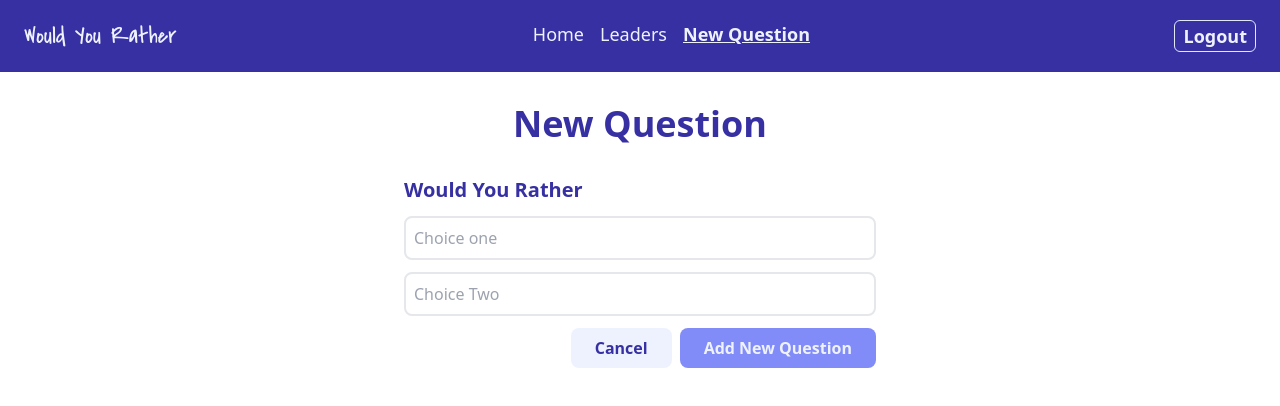
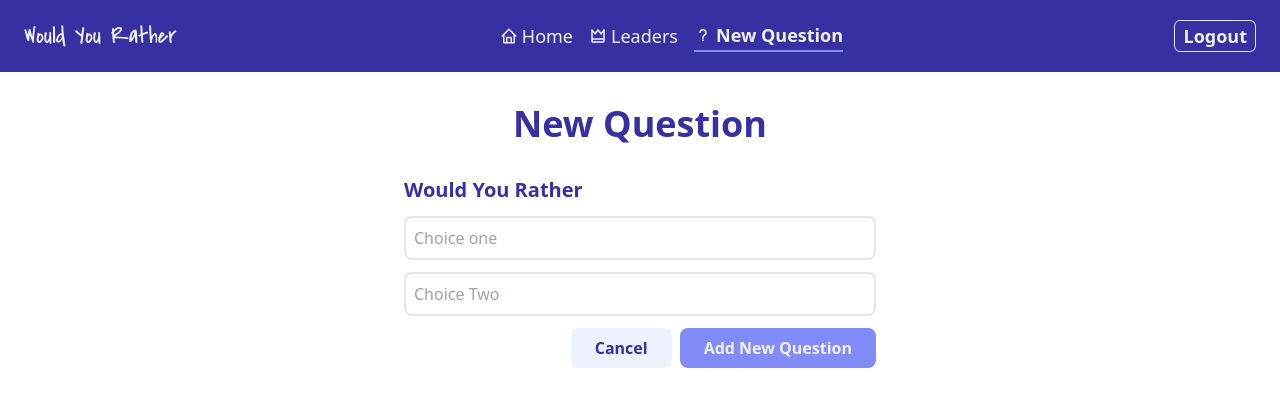
Before and after one commit to dacitto/Would-You-Rather, a React (Create React App) app: page /newquestion in a window 1280 px wide. Shown: the top 406 px of the page. Built offline with nearby package versions, Linux system fonts and the light colour scheme; sample sign-in values are in the browser's storage.

Commit message:
style: add react icons to header

```diff
--- a/src/components/Header/MyLink.js
+++ b/src/components/Header/MyLink.js
@@ -1,16 +1,17 @@
 import React from "react";
 import { Link } from "react-router-dom";
-const MyLink = ({ path = "/", name, setActive, active }) => {
-  const activeClasses = "font-bold underline";
-
+const MyLink = ({ path = "/", name, setActive, active, icon }) => {
+  const classes = "flex items-center gap-1";
+  const activeClasses = `${classes} font-semibold border-b-2 border-indigo-400`;
   return (
     <Link
       to={path}
-      className={active === path ? activeClasses : ""}
+      className={active === path ? activeClasses : classes}
       onClick={() => {
         setActive(path);
       }}
     >
+      {icon}
       {name}
     </Link>
   );
--- a/src/components/Header/index.js
+++ b/src/components/Header/index.js
@@ -4,6 +4,7 @@ import { useNavigate } from "react-router";
 import { useSelector, useDispatch } from "react-redux";
 import { useLocation } from "react-router-dom";
 import { setAuthedUser } from "../../actions/authedUser";
+import { BiCrown, BiQuestionMark, BiHome } from "react-icons/bi";
 const Header = () => {
   const params = useLocation();
   const dispatch = useDispatch();
@@ -18,9 +19,9 @@ const Header = () => {
       : "/"
   );
   const Links = [
-    { path: "/", name: "Home" },
-    { path: "/leaders", name: "Leaders" },
-    { path: "/newquestion", name: "New Question" },
+    { path: "/", name: "Home", icon: <BiHome /> },
+    { path: "/leaders", name: "Leaders", icon: <BiCrown /> },
+    { path: "/newquestion", name: "New Question", icon: <BiQuestionMark /> },
   ];
   return (
     <header className="w-full py-5 bg-indigo-800">
@@ -34,6 +35,7 @@ const Header = () => {
               key={link.name}
               path={link.path}
               name={link.name}
+              icon={link.icon}
               setActive={setActive}
               active={active}
             />
```
